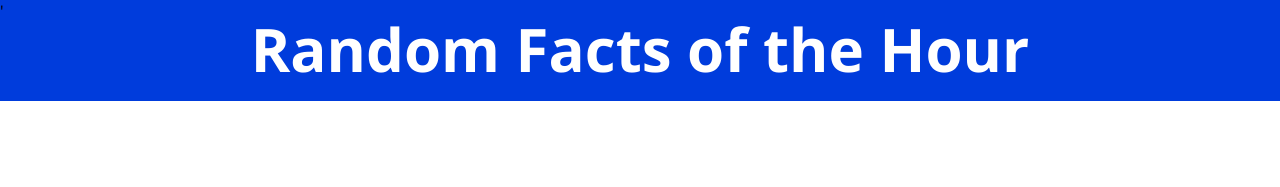
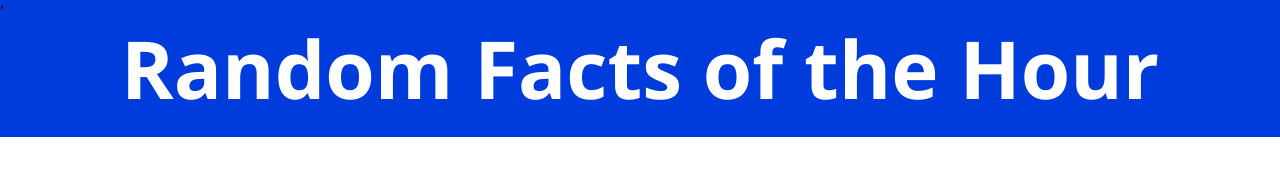
Before and after one commit to Nero-Link/facts-api, a React (Create React App) app: page / in a window 1280 px wide. Shown: the top 187 px of the page. Built offline with nearby package versions, Linux system fonts and the light colour scheme; no server answers; a web font is replaced by a local one.

Commit message:
updated styling

```diff
--- a/src/index.css
+++ b/src/index.css
@@ -18,10 +18,14 @@ code {
   background: #003cdc;
   align-items: center;
   justify-content: space-evenly;
+  height: 17.5vh;
+  margin-top: -25px;
+}
+
+.title {
   color: white;
-  font-size: 2.5rem;
-  line-height: 10%;
-  margin-top: -25px;
+  margin: 0px;
+  font-size: 5rem;
 }
 
 .facts-container {
@@ -29,7 +33,7 @@ code {
   overflow: hidden;
   font-family: "Open Sans";
   font-size: 5rem;
-  margin: 20vh auto;
+  margin: 25vh auto;
 }
 
 .swiper-wrapper {
```
